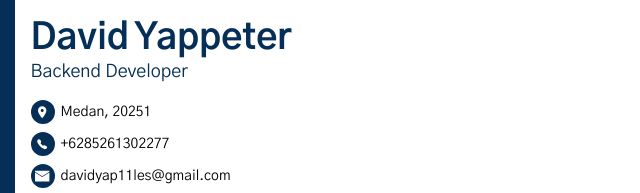
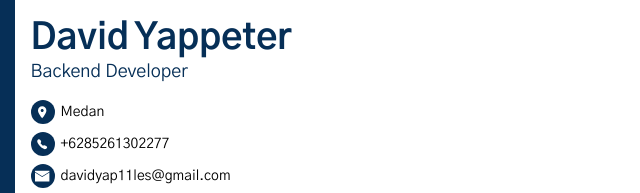
Before and after one commit to david-yappeter/CV, a website: page index.html in a window 1280 px wide. Shown: the top 193 px of the page, 379-1019 px from the left. Drawn offline with Linux system fonts and the light colour scheme.

Commit message:
feat: update index.html

```diff
--- a/index.html
+++ b/index.html
@@ -29,7 +29,7 @@
                 <path d="M0 0h48v48h-48z" fill="none" />
               </svg>
             </div>
-            <p class="small-desc">Medan, 20251</p>
+            <p class="small-desc">Medan</p>
           </div>
           <!-- end::Bio Location -->
           <div class="small-y-spacer"></div>
```
